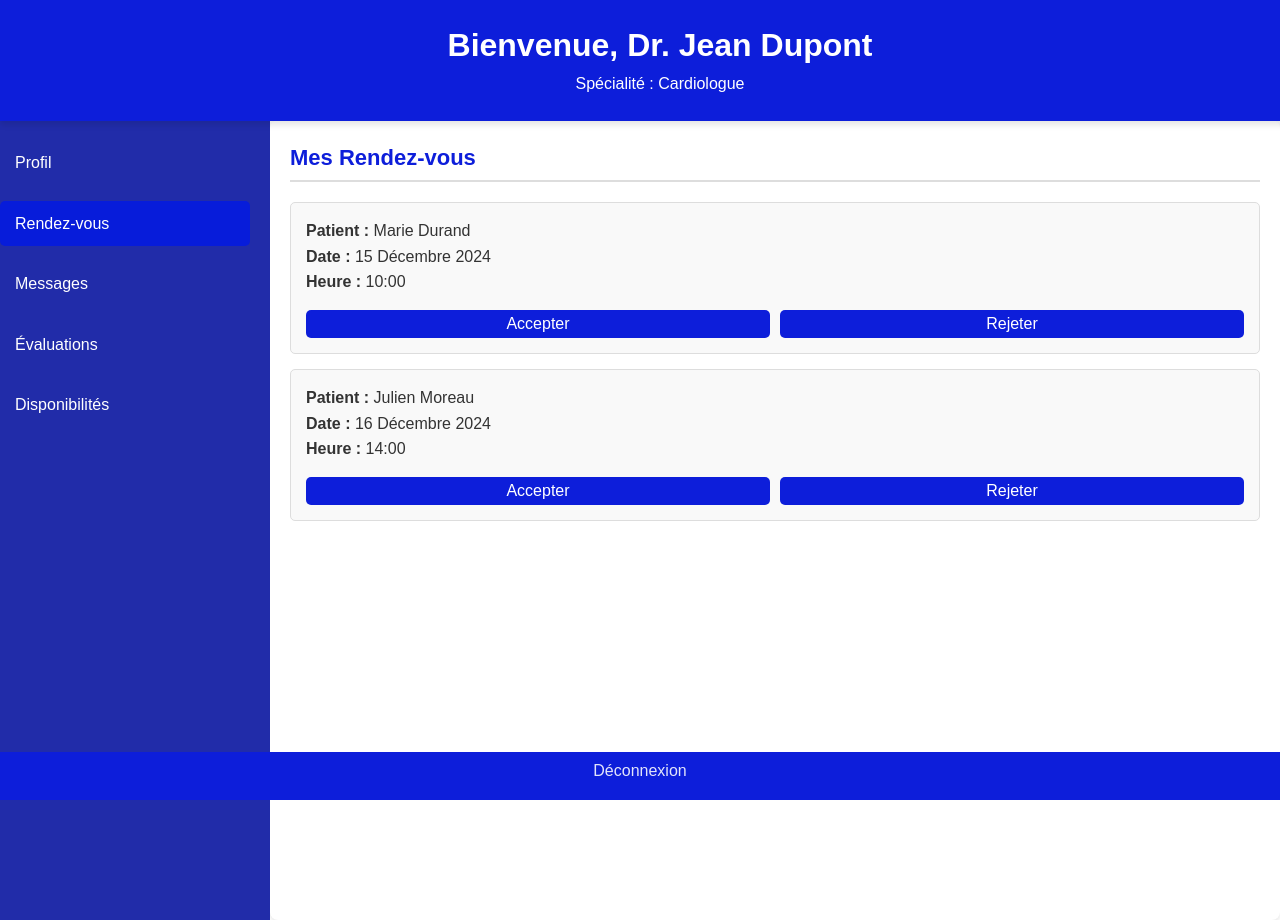
After one commit to MoussaMS/projetDjango, a Django app: page /medecin_dashboard/ in a window 1280 px wide, after a click on "Rendez-vous". The commit adds this page. Run offline with Django 5.2, Linux system fonts and the light colour scheme.

Commit message:
ajout par medecin

```diff
--- /dev/null
+++ b/projet/goodDoctor/static/medcin.css
@@ -0,0 +1,327 @@
+/* Reset de base */
+body, h1, h2, h3, p, ul, li, a, input, select, button, textarea {
+    margin: 0;
+    padding: 0;
+    box-sizing: border-box;
+}
+
+body {
+    font-family: 'Arial', sans-serif;
+    line-height: 1.6;
+    background-color: #ffffff; /* Fond blanc */
+    color: #333;
+    margin: 0;
+}
+
+header {
+    background-color: #0d1eda; /* Bleu principal */
+    color: white;
+    padding: 20px;
+    border-bottom: 4px solid #0d1eda;
+    display: flex;
+    flex-direction: column;
+    align-items: center;
+    position: fixed; /* Rend l'en-tête fixe */
+    top: 0;
+    left: 0;
+    width: 100%;
+    z-index: 1000;
+    box-shadow: 0 4px 6px rgba(0, 0, 0, 0.1);
+}
+
+.header-container {
+    width: 100%;
+    text-align: center;
+    position: relative;
+    top: 0;
+}
+.footer-container {
+    width: 100%;
+    text-align: center;
+    position: relative;
+}
+.profile-info {
+    margin-bottom: 20px;
+}
+
+.btn-logout {
+    background-color: #0d1eda; /* Bleu principal */
+    color: white;
+    border: none;
+    padding: 10px 20px;
+    border-radius: 5px;
+    cursor: pointer;
+    position: absolute;
+    bottom: 10px;
+    right: 20px;
+}
+
+.btn-logout:hover {
+    background-color: #0b1db3; /* Bleu légèrement plus foncé */
+}
+
+/* Crée un espace en haut pour que le contenu principal ne soit pas masqué */
+body {
+    padding-top: 120px; /* Ajustez la valeur selon la hauteur de l'en-tête */
+}
+
+.dashboard {
+    display: flex;
+    min-height: 100vh;
+    flex-direction: column;
+}
+
+/* Sidebar Navigation */
+.sidebar {
+    background-color: #212ca9; /* Bleu principal */
+    color: white;
+    width: 250px;
+    padding: 20px;
+    position: fixed;
+    height: 100%;
+    overflow-y: auto;
+    margin-left: -20px; /* Décalage léger vers la gauche */
+}
+
+.sidebar ul {
+    list-style: none;
+}
+
+.sidebar ul li {
+    margin-bottom: 15px;
+}
+
+.sidebar ul li a {
+    color: white;
+    text-decoration: none;
+    display: block;
+    padding: 10px 15px;
+    border-radius: 5px;
+    transition: background-color 0.3s;
+}
+
+.sidebar ul li a:hover,
+.sidebar ul li a.active {
+    background-color: #071cda; /* Bleu clair au survol */
+}
+
+/* Main Content Area */
+.content {
+    margin-left: 270px;
+    padding: 20px;
+    flex: 1;
+    background-color: white;
+    border-radius: 8px;
+    box-shadow: 0 2px 4px rgba(0, 0, 0, 0.1);
+}
+
+.section {
+    display: none;
+}
+
+.section.active {
+    display: block;
+}
+
+h2 {
+    font-size: 22px;
+    color: #0d1eda; /* Bleu principal */
+    margin-bottom: 15px;
+    border-bottom: 2px solid #ddd;
+    padding-bottom: 5px;
+}
+
+/* Profil section */
+.profil-section {
+    background-color: #1a40f2; /* Bleu plus clair pour la section Profil */
+    color: white;
+    padding: 20px;
+    border-radius: 8px;
+    margin-bottom: 20px;
+}
+
+/* Rendez-vous section */
+.rendezvous-section {
+    background-color: #0d1db3; /* Bleu légèrement plus foncé pour la section Rendez-vous */
+    color: white;
+    padding: 20px;
+    border-radius: 8px;
+    margin-bottom: 20px;
+}
+
+/* Formulaire */
+.form-group {
+    margin-bottom: 15px;
+}
+
+.form-group label {
+    display: block;
+    font-weight: bold;
+    margin-bottom: 5px;
+}
+
+input, select, textarea, button {
+    width: 100%;
+    padding: 10px;
+    margin-top: 5px;
+    font-size: 16px;
+    border: 1px solid #ddd;
+    border-radius: 5px;
+}
+
+button {
+    background-color: #0d1eda; /* Bleu principal */
+    color: white;
+    border: none;
+    cursor: pointer;
+}
+
+button:hover {
+    background-color: #2641ad; /* Bleu plus foncé */
+}
+
+/* Boutons d'action */
+.btn-accept {
+    background-color: #0d1eda; /* Bleu principal */
+    color: white;
+    border: none;
+    padding: 5px 10px;
+    border-radius: 5px;
+    cursor: pointer;
+}
+
+.btn-accept:hover {
+    background-color: #0b1db3; /* Bleu plus foncé */
+}
+
+.btn-reject {
+    background-color: #0d1eda; /* Bleu principal */
+    color: white;
+    border: none;
+    padding: 5px 10px;
+    border-radius: 5px;
+    cursor: pointer;
+}
+
+.btn-reject:hover {
+    background-color: #0b1db3; /* Bleu plus foncé */
+}
+
+/* Appointment List */
+.appointment-list, .message-list, .review-list {
+    margin-top: 20px;
+}
+
+.appointment-item, .message-item, .review-item {
+    border: 1px solid #ddd;
+    border-radius: 5px;
+    padding: 15px;
+    margin-bottom: 15px;
+    background-color: #f9f9f9;
+}
+
+.actions {
+    margin-top: 10px;
+    display: flex;
+    gap: 10px;
+}
+
+/* Section de déconnexion en bas de page */
+.logout-section {
+    margin-top: auto; /* Pousse la section vers le bas */
+    background-color: #0d1eda; /* Bleu principal */
+    padding: 20px;
+    text-align: center;
+    color: white;
+    border-top: 4px solid #0b1db3; /* Accent bleu foncé */
+}
+
+.logout-section button {
+    background-color: #0d1eda; /* Bleu principal */
+    color: white;
+    border: none;
+    padding: 10px 20px;
+    border-radius: 5px;
+    cursor: pointer;
+}
+
+.logout-section button:hover {
+    background-color: #0b1db3; /* Bleu plus foncé */
+}
+
+/* Responsive Design */
+@media (max-width: 768px) {
+    .sidebar {
+        position: static;
+        width: 100%;
+    }
+
+    .content {
+        margin-left: 0;
+    }
+
+    .btn-logout {
+        margin-top: 10px;
+        float: none;
+        width: 100%;
+    }
+
+    .logout-section {
+        margin-top: 20px; /* Légèrement plus d'espace pour les petits écrans */
+    }
+    .footer-container {
+        position: fixed; /* En mobile aussi il doit être fixe en bas */
+        bottom: 0;
+    }
+
+}
+    .footer-container {
+    width: 100%;
+    text-align: center;
+    position: relative;
+    margin-top: auto; /* Cette ligne pousse le footer à la fin */
+    background-color: #0d1eda; /* Bleu principal */
+    color: white;
+    padding: 20px;
+    border-top: 4px solid #0b1db3; /* Accent bleu foncé */
+}
+
+.footer-container button {
+    background-color: #0d1eda; /* Bleu principal */
+    color: white;
+    border: none;
+    padding: 10px 20px;
+    border-radius: 5px;
+    cursor: pointer;
+}
+
+.footer-container button:hover {
+    background-color: #0b1db3; /* Bleu plus foncé */
+}
+
+/* Footer container pour déconnexion en bas */
+.footer-container {
+    width: 100%;
+    position: fixed; /* Fixe le footer en bas */
+    bottom: 0; /* Positionne le footer en bas */
+    left: 0;
+    text-align: center;
+    background-color: #0d1eda; /* Bleu principal */
+    color: rgb(42, 39, 207);
+    padding: 20px;
+    border-top: 4px solid #0b1db3; /* Accent bleu foncé */
+    z-index: 100; /* Assure que le footer est toujours au-dessus du contenu */
+}
+
+.footer-container button {
+    background-color: #0d1eda; /* Bleu principal */
+    color: rgba(255, 255, 255, 0.883);
+    border: none;
+    padding: 10px 20px;
+    border-radius: 5px;
+    cursor: pointer;
+}
+
+.footer-container button:hover {
+    background-color: #0b1db3; /* Bleu plus foncé */
+}
--- /dev/null
+++ b/projet/goodDoctor/templates/medecin_dashboard.html
@@ -0,0 +1,150 @@
+<!DOCTYPE html>
+<html lang="fr">
+<head>
+    <meta charset="UTF-8">
+    <meta name="viewport" content="width=device-width, initial-scale=1.0">
+    <title>Dashboard Médecin</title>
+    <link rel="stylesheet" href="../static/medcin.css">
+</head>
+<body>
+    <header>
+        <div class="header-container">
+            <h1>Bienvenue, Dr. <span id="doctorName">Jean Dupont</span></h1>
+            <span class="speciality">Spécialité : Cardiologue</span>
+        </div>
+    </header>
+    <footer>
+        <div class="footer-container">
+            <button class="btn-logout">Déconnexion</button>
+        </div>
+    </footer>
+
+    <div class="dashboard">
+        <!-- Sidebar Navigation -->
+        <aside class="sidebar">
+            <ul>
+                <li><a href="#profile" class="active">Profil</a></li>
+                <li><a href="#appointments">Rendez-vous</a></li>
+                <li><a href="#messages">Messages</a></li>
+                <li><a href="#reviews">Évaluations</a></li>
+                <li><a href="#availability">Disponibilités</a></li>
+            </ul>
+        </aside>
+
+        <!-- Main Content Area -->
+        <main class="content">
+            <!-- Profile Section -->
+            <section id="profile" class="section active">
+                <h2>Mon Profil</h2>
+                <form id="profileForm" class="profile-form">
+                    <div class="form-group">
+                        <label for="name">Nom Complet</label>
+                        <input type="text" id="name" placeholder="Entrez votre nom complet" value="Jean Dupont" required>
+                    </div>
+                    <div class="form-group">
+                        <label for="speciality">Spécialité</label>
+                        <input type="text" id="speciality" value="Cardiologue" required>
+                    </div>
+                    <div class="form-group">
+                        <label for="contact">Téléphone</label>
+                        <input type="tel" id="contact" value="0123456789" required>
+                    </div>
+                    <div class="form-group">
+                        <label for="email">Email</label>
+                        <input type="email" id="email" value="jean.dupont@exemple.com" required>
+                    </div>
+                    <button type="submit" class="btn-submit">Mettre à jour</button>
+                </form>
+            </section>
+
+            <!-- Appointments Section -->
+            <section id="appointments" class="section">
+                <h2>Mes Rendez-vous</h2>
+                <div class="appointment-list">
+                    <div class="appointment-item">
+                        <p><strong>Patient :</strong> Marie Durand</p>
+                        <p><strong>Date :</strong> 15 Décembre 2024</p>
+                        <p><strong>Heure :</strong> 10:00</p>
+                        <div class="actions">
+                            <button class="btn-accept">Accepter</button>
+                            <button class="btn-reject">Rejeter</button>
+                        </div>
+                    </div>
+                    <div class="appointment-item">
+                        <p><strong>Patient :</strong> Julien Moreau</p>
+                        <p><strong>Date :</strong> 16 Décembre 2024</p>
+                        <p><strong>Heure :</strong> 14:00</p>
+                        <div class="actions">
+                            <button class="btn-accept">Accepter</button>
+                            <button class="btn-reject">Rejeter</button>
+                        </div>
+                    </div>
+                </div>
+            </section>
+
+            <!-- Messages Section -->
+            <section id="messages" class="section">
+                <h2>Messages</h2>
+                <div class="message-list">
+                    <div class="message-item">
+                        <p><strong>De :</strong> Marie Durand</p>
+                        <p><strong>Message :</strong> Bonjour docteur, j'aimerais savoir si je peux avancer mon rendez-vous.</p>
+                        <button class="btn-reply">Répondre</button>
+                    </div>
+                </div>
+            </section>
+
+            <!-- Reviews Section -->
+            <section id="reviews" class="section">
+                <h2>Évaluations</h2>
+                <div class="review-list">
+                    <div class="review-item">
+                        <p><strong>Patient :</strong> Julien Moreau</p>
+                        <p><strong>Note :</strong> 5/5</p>
+                        <p><strong>Commentaire :</strong> Très satisfait du service.</p>
+                    </div>
+                </div>
+            </section>
+
+            <!-- Availability Section -->
+            <section id="availability" class="section">
+                <h2>Disponibilités</h2>
+                <div class="availability-form">
+                    <form>
+                        <label for="day">Jour</label>
+                        <select id="day">
+                            <option>Lundi</option>
+                            <option>Mardi</option>
+                            <option>Mercredi</option>
+                            <option>Jeudi</option>
+                            <option>Vendredi</option>
+                            <!-- ... -->
+                        </select>
+                        <label for="startTime">Heure de début</label>
+                        <input type="time" id="startTime">
+                        <label for="endTime">Heure de fin</label>
+                        <input type="time" id="endTime">
+                        <button class="btn-add-availability">Ajouter</button>
+                    </form>
+                </div>
+            </section>
+        </main>
+    </div>
+
+    <script>
+        const tabs = document.querySelectorAll('.sidebar a');
+        const sections = document.querySelectorAll('.section');
+
+        tabs.forEach(tab => {
+            tab.addEventListener('click', (e) => {
+                e.preventDefault();
+                tabs.forEach(t => t.classList.remove('active'));
+                tab.classList.add('active');
+                sections.forEach(section => section.classList.remove('active'));
+                const target = document.querySelector(tab.getAttribute('href'));
+                target.classList.add('active');
+            });
+        });
+    </script>
+</body>
+</html>
--- a/projet/goodDoctor/templates/register.html
+++ b/projet/goodDoctor/templates/register.html
@@ -196,5 +196,6 @@
             <img src="{% static 'images/00.webp' %}" class="img-fluid" alt="Sample image">
         </div>
         </div>
+    </div>
 </body>
 </html>
--- a/projet/goodDoctor/views.py
+++ b/projet/goodDoctor/views.py
@@ -10,6 +10,8 @@ from django.contrib.auth.hashers import make_password
 # Create your views here.
 def home(request):
     return render(request, 'home.html')
+def medecin_dashboard(request):
+    return render(request, 'medecin_dashboard.html')
 
 def login_view(request):
     if request.method == 'POST':
--- a/projet/projet/settings.py
+++ b/projet/projet/settings.py
@@ -80,7 +80,7 @@ DATABASES = {
         'ENGINE': 'django.db.backends.mysql',
         'NAME': 'monprojet',
         'USER' : 'root',
-        'PASSWORD' : 'Gory',
+        'PASSWORD' : 'root',
         'HOST' : 'localhost',
         'PORT' : '3306',
     }
--- a/projet/projet/urls.py
+++ b/projet/projet/urls.py
@@ -27,4 +27,6 @@ urlpatterns = [
     #path('goodDoctor/', views.index, name='goodDoctor'),
     path('register/', views.register, name='register'),
     path('login/', views.login_view, name='login'),
+    path('medecin_dashboard/', views.medecin_dashboard, name='medecin_dashboard'),
+
 ]
```
